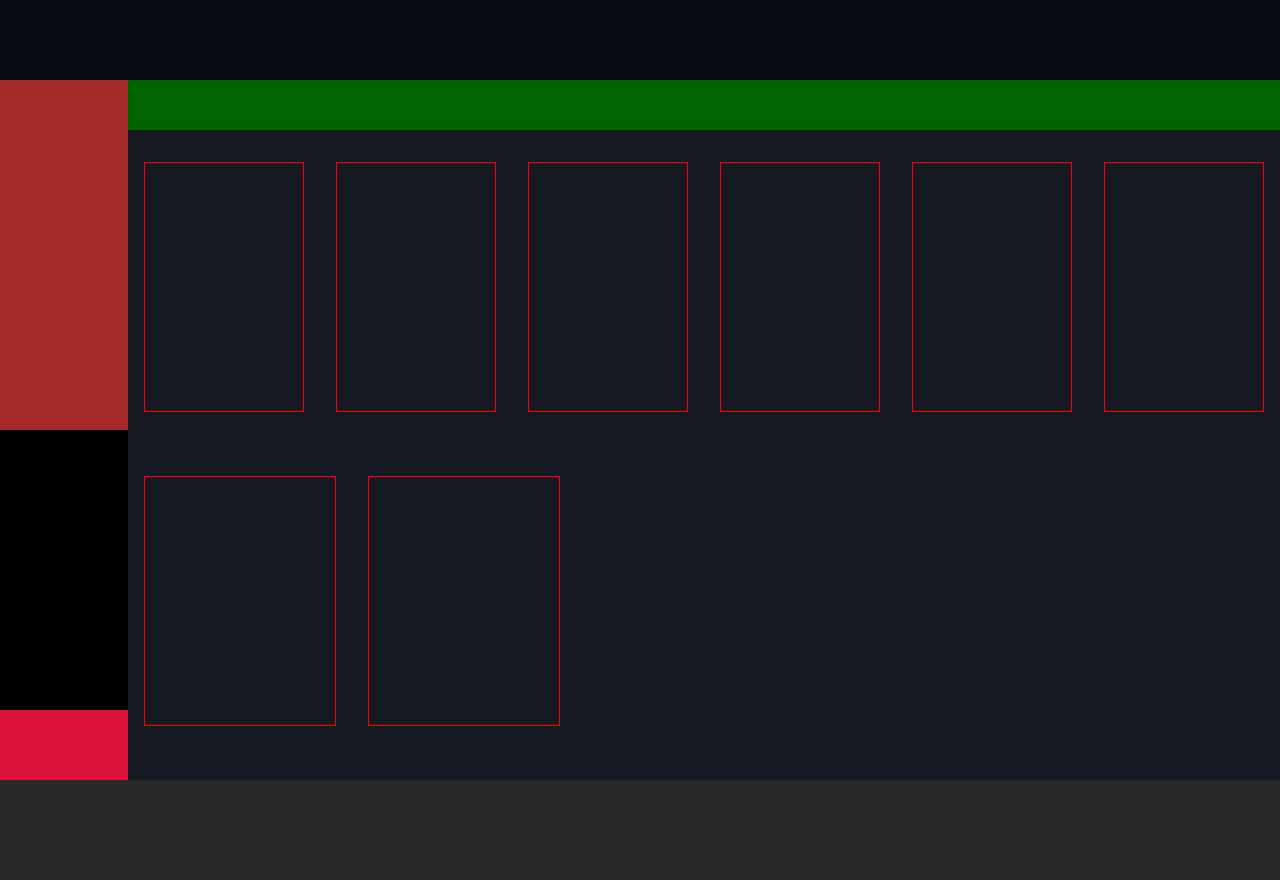
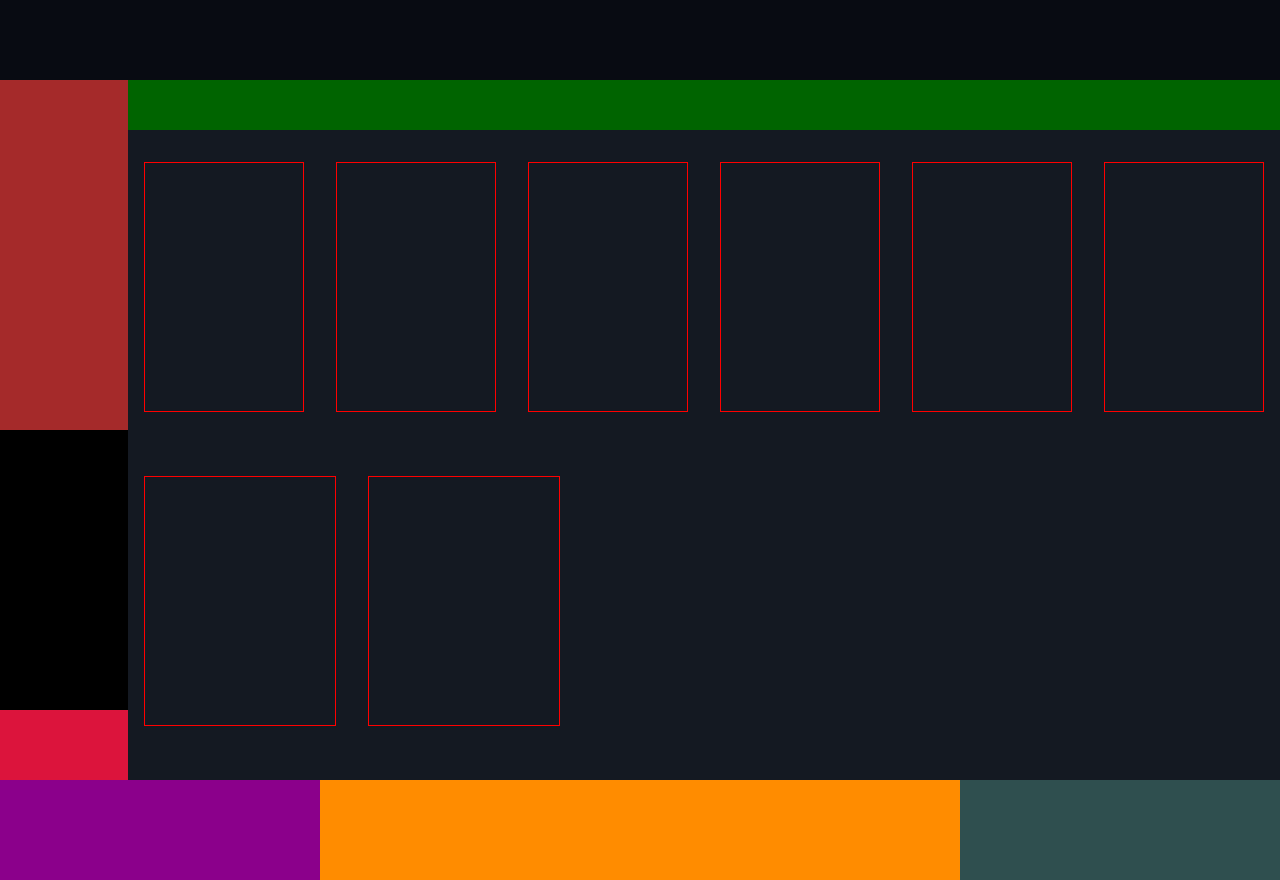
Before and after one commit to MarcoInchingoli89/html-css-spotifyweb, a plain HTML site: page index.html in a window 1280 px wide. Drawn offline with Linux system fonts and the light colour scheme.

Commit message:
Add Layout Player Spotify

```diff
--- a/assets/css/style.css
+++ b/assets/css/style.css
@@ -20,16 +20,19 @@
 
 .wrapper {
     flex-wrap: wrap;
+    max-height: 100vh;
 }
 
 .sidebar {
     background-color: var(--dark--);
+    height: calc(100vh - 100px);
     flex-direction: column;
     justify-content: space-between;
 }
 
 .app_body {
     background-color: var(--body--);
+    height: calc(100vh - 100px);
     overflow: auto;
 }
 
@@ -40,6 +43,19 @@
 .player {
     background-color: var(--player);
 }
+
+.player .play_now {
+    flex-grow: 1;
+}
+
+.player .control_panel {
+    flex-grow: 2;
+}
+
+.player .volume {
+    flex-grow: 1;
+}
+
 
 /* Debug */
 
@@ -89,6 +105,20 @@
     width: 100%;
 }
 
+.debug .play_now {
+   background-color: darkmagenta;
+}
+
+.debug .control_panel {
+   background-color: darkorange;
+}
+
+.debug .volume {
+    background-color: darkslategray;
+}
+
+
+
 /* Utilities */
 
 .d-flex {
@@ -98,3 +128,7 @@
 .col_2 {
     width: calc((100% / 12) *2);
 }
+
+[class^="col"] {
+    margin: 2rem 1rem;
+}
--- a/index.html
+++ b/index.html
@@ -55,7 +55,11 @@
                     </div>
                 </div>
             </div>
-            <div class="player"></div>
+            <div class="player d-flex">
+                <div class="play_now"></div>
+                <div class="control_panel"></div>
+                <div class="volume"></div>
+            </div>
         </div>
     </main>
 
```
